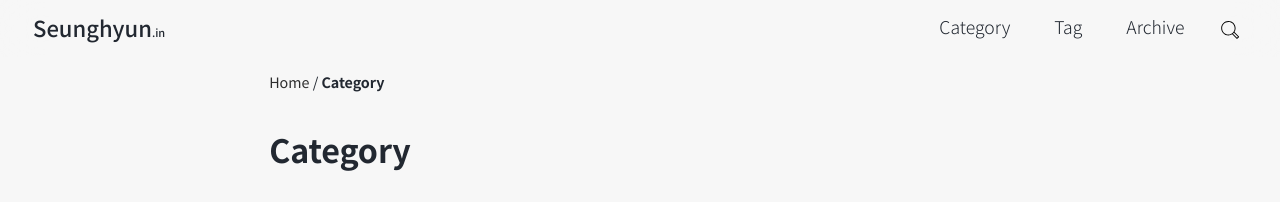
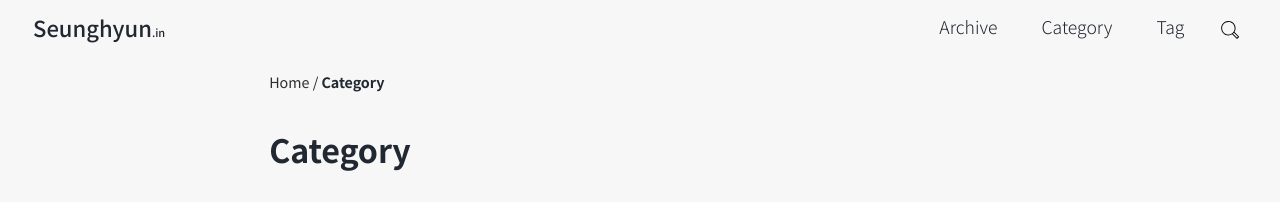
Before and after one commit to MinSeungHyun/minseunghyun.github.io, a Jekyll site: the page built from _pages/category.md, in a window 1280 px wide. Shown: the top 202 px of the page. Built offline with Jekyll 4.4.1, drawn with Linux system fonts in a browser that asks for light colours; cached includes are drawn as plain includes; nearby versions of some CDN libraries.

```diff
--- a/_data/navigation.yml
+++ b/_data/navigation.yml
@@ -1,7 +1,7 @@
 main:
-    - title: "Category"
-      url: /categories/
-    - title: "Tag"
-      url: /tags/
-    - title: "Archive"
-      url: /archive/
+  - title: 'Archive'
+    url: /archive/
+  - title: 'Category'
+    url: /categories/
+  - title: 'Tag'
+    url: /tags/
```
